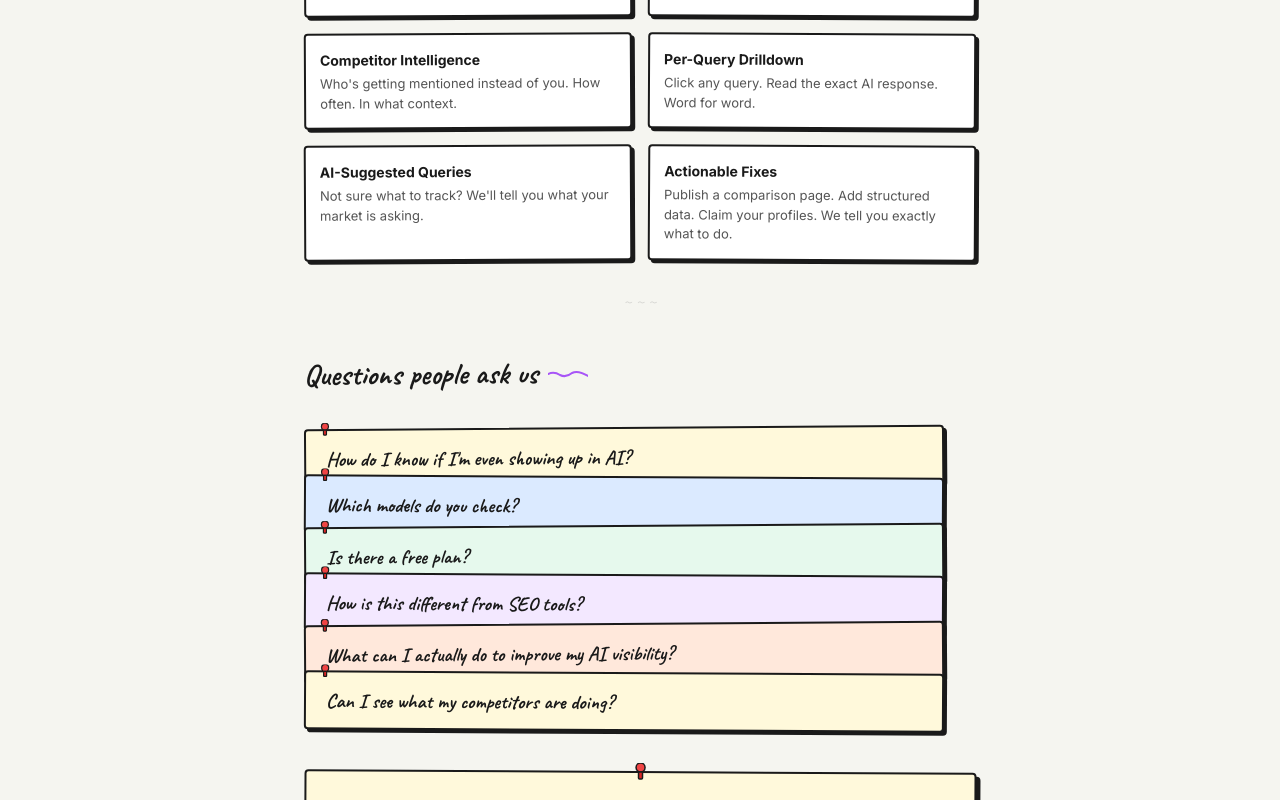
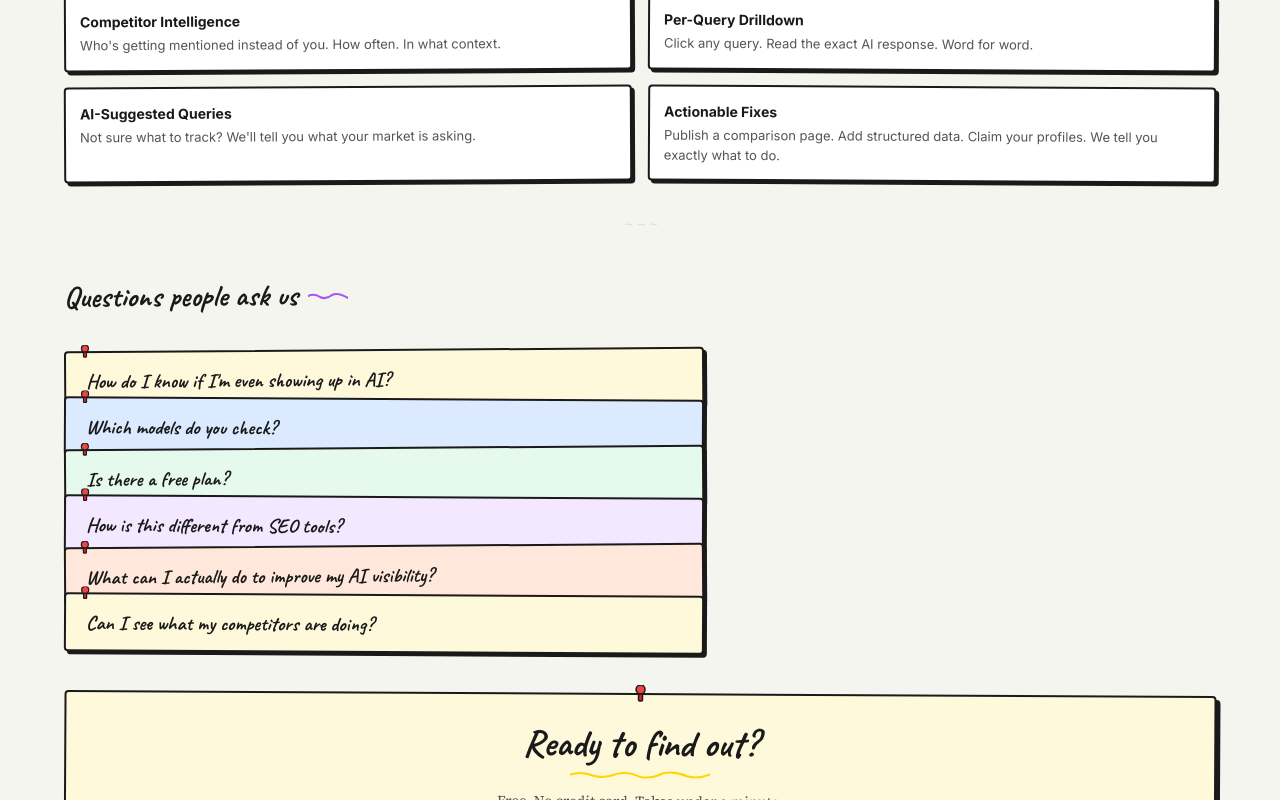
Before and after one commit to getcleanroom-xyz/llmrank, a Next.js app in the folder frontend/: page / in a window 1280 px wide. Shown: the part 1098-1898 px from the top of the page. Built offline with nearby package versions, Linux system fonts and the light colour scheme; no server answers.

Commit message:
standardize landing page and blog layout to 1200 max-width matching header

```diff
--- a/frontend/app/blog/layout.tsx
+++ b/frontend/app/blog/layout.tsx
@@ -11,7 +11,7 @@ export default function BlogLayout({ children }: { children: React.ReactNode })
   return (
     <div className="page" style={{ display: "flex", flexDirection: "column", minHeight: "100vh" }}>
       <LandingHeader />
-      <div style={{ flex: 1, maxWidth: 740, margin: "0 auto", padding: "0 var(--page-px)", width: "100%" }}>
+      <div style={{ flex: 1, maxWidth: 1200, margin: "0 auto", padding: "0 var(--page-px)", width: "100%" }}>
         {children}
       </div>
       <footer
--- a/frontend/app/page.tsx
+++ b/frontend/app/page.tsx
@@ -187,7 +187,7 @@ export default function HomePage() {
 
       <LandingHeader />
 
-      <div style={{ flex: 1, maxWidth: 720, margin: "0 auto", padding: "0 var(--page-px)", width: "100%" }}>
+      <div style={{ flex: 1, maxWidth: 1200, margin: "0 auto", padding: "0 var(--page-px)", width: "100%" }}>
 
         {/* Hero */}
         <header style={{ paddingTop: "clamp(44px, 10vh, 80px)", paddingBottom: 40 }}>
```
